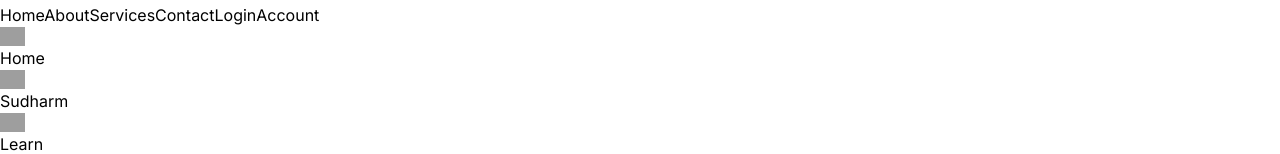
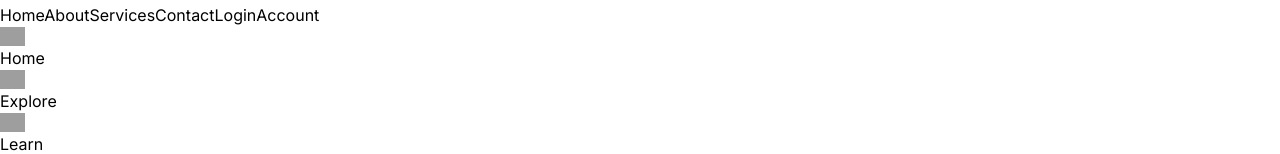
Before and after one commit to myLamp-AI/mylampai, a Next.js app: page / in a window 1280 px wide. Shown: the part 149-303 px from the top of the page. Built offline with nearby package versions, Linux system fonts and the light colour scheme; grey boxes are pictures that could not be loaded.

Commit message:
Replaced Sudharm with explore

```diff
--- a/components/Sidebar.tsx
+++ b/components/Sidebar.tsx
@@ -38,7 +38,7 @@ const Sidebar = () => {
                 height={20}
                 priority
               />
-              Sudharm
+              Explore
             </Link>
             <a
               href="#"
```
